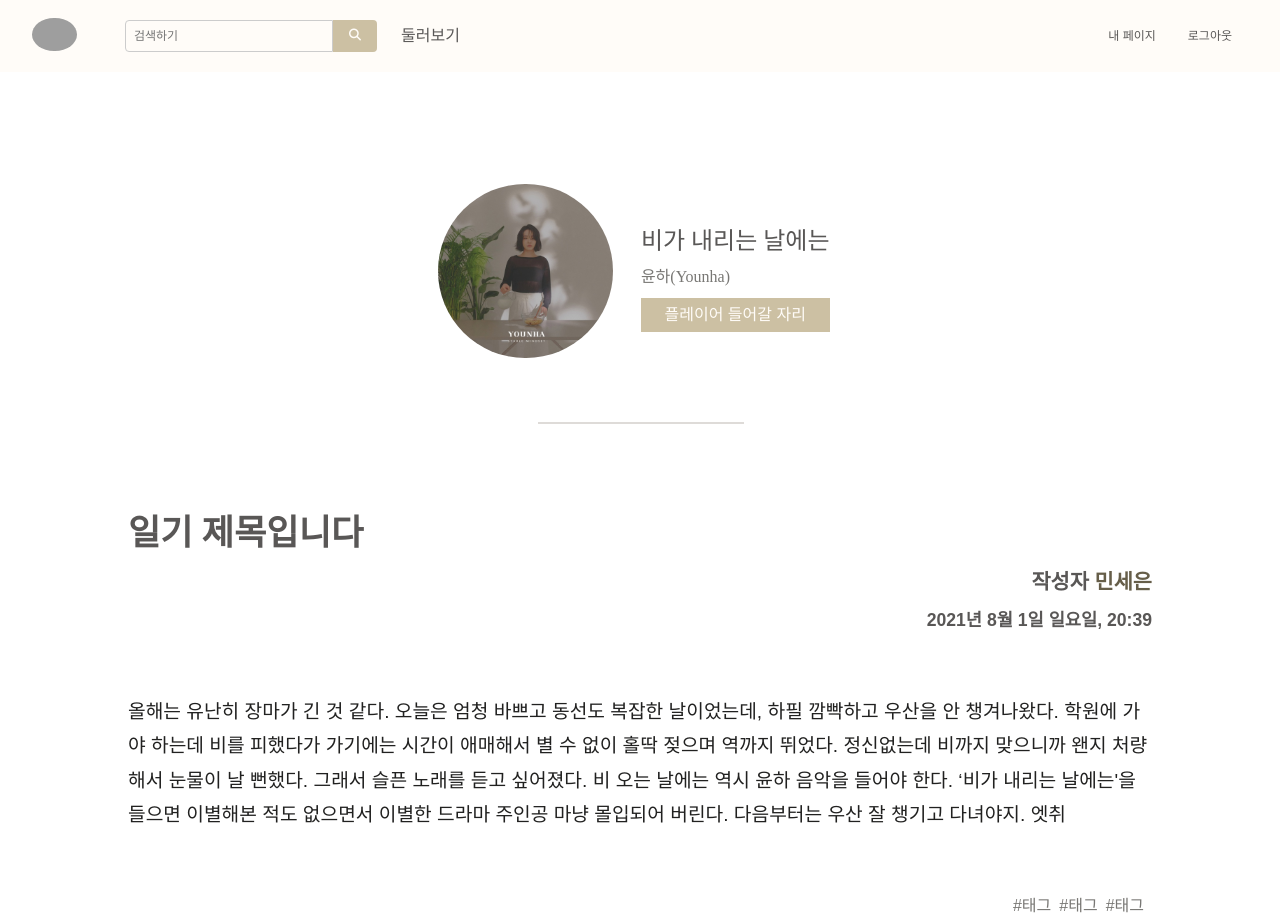
After one commit to 2eum/musicdiary, a Django app: page /detail/ in a window 1280 px wide. The commit adds this page. Run offline with Django 3.2, Linux system fonts and the light colour scheme; some libraries are stand-ins or nearby versions; some web fonts are replaced; grey boxes are pictures that could not be loaded.

Commit message:
detail-front 1st done

```diff
--- a/musicdiary/urls.py
+++ b/musicdiary/urls.py
@@ -25,4 +25,5 @@ urlpatterns = [
     path('mypage/', views.user_listview),
     path('search_home/', views.search_home, name="search_home"),
     path('search_home/search_query/', views.search_query, name="search_query"),
+    path('detail/', views.detail, name="detail"),
 ]
--- /dev/null
+++ b/posts/static/css/detail.css
@@ -0,0 +1,65 @@
+:root {
+    --mus-black: #212120;
+    --mus-darkgray: #595756;
+    --mus-little-darkgray: #787774;
+    --mus-neutralgray: #9e9c9a;
+    --mus-white: #fffcf8;
+    --mus-pink: #ebb29b;
+    --mus-brown: #998f76;
+}
+
+.music {
+    height: 250px;
+    /* background-color: var(--mus-white); */
+    border-radius: 3px;
+}
+
+.music img {
+    height : 80%;
+}
+
+.music-info {
+    font-family: Pretendard-Medium;
+    color: var(--mus-darkgray);
+    /* margin: 20px; */
+    text-align: left;
+    display: inline-block;
+    /* position: relative; */
+}
+
+.player {
+    text-align: center;
+    color: var(--mus-white);
+    background-color: #CCC0A3;
+    margin: 12px;
+}
+
+hr {
+    width: 16%;
+    text-align: center;
+    margin: 20px 42% 20px 42%;
+}
+
+.diary-info {
+    text-align:right;
+}
+
+.diary > .diary-title {
+    font-size: 2.2em;
+    margin-bottom: 0px;
+    margin-top: 90px;
+}
+
+.diary-author {
+    font-size: 1.3em;
+    color: var(--mus-darkgray);
+}
+
+.diary-date {
+    font-size: 1.1em;
+    color: var(--mus-darkgray);
+}
+
+.diary-content {
+    font-size: 1.2em;
+}
--- a/posts/static/css/style.css
+++ b/posts/static/css/style.css
@@ -131,6 +131,8 @@ nav > .logo {
   color: var(--mus-white);
 }
 
+/* header */
+
 .header-content {
   background: linear-gradient(
     120deg,
@@ -162,6 +164,8 @@ nav > .logo {
   color: var(--mus-white);
 }
 
+/* Main Content Area */
+
 .content-title {
   font-family: Pretendard-Bold;
   margin: 70px 0px 20px 0px;
@@ -189,6 +193,7 @@ nav > .logo {
 .music-artist {
   font-family: Pretendard-Medium;
   color: var(--mus-little-darkgray);
+  margin: 12px;
 }
 
 .preview-music img {
@@ -200,6 +205,10 @@ nav > .logo {
   color: var(--mus-darkgray);
 }
 
+.tag {
+  color: var(--mus-little-darkgray);
+}
+
 .lh-large {
   line-height: 1.8;
 }
--- a/posts/templates/base.html
+++ b/posts/templates/base.html
@@ -14,6 +14,7 @@
       crossorigin="anonymous"
     ></script>
     <link rel="stylesheet" href="{% static 'css/style.css' %}" />
+    <link rel="stylesheet" href="{% static 'css/detail.css' %}" />
     <title>Music Diary</title>
   </head>
   <body>
--- /dev/null
+++ b/posts/templates/detail.html
@@ -0,0 +1,57 @@
+{% extends './base.html' %} {% load static %} {% block content %}
+
+<!-- Music Area -->
+<section class="music-area w-80 ml-auto mr-auto mv3 flex justify-center">
+    <div class="music flex ph3 pv3 mt5 justify-center">
+        <!-- shadow-5-ns -->
+        <img
+            src="{% static 'images/cover-detail.jpeg' %}"
+            alt="album cover"
+            class="br-100 mv3 ml3"
+        />
+        <div class="music-info mh3 mv3 pv4">
+            <p class="music-title f3">비가 내리는 날에는</p>
+            <p class="music-artist">윤하(Younha)</p>
+            <div class="player pv2">플레이어 들어갈 자리</div>
+        </div>
+    </div>
+</section>
+
+<hr color="#DEDBD8">
+
+<!-- Diary Area -->
+<section class="diary-area">
+    <div class="diary w-80 ml-auto mr-auto">
+        <h1 class="diary-title">
+            일기 제목입니다
+        </h1>
+        <div class="diary-info mv3">
+            <h4 class="diary-author mb3">
+                작성자 <span class="username">민세은</span>
+            </h4>
+            <h5 class="diary-date mv3">
+                2021년 8월 1일 일요일, 20:39
+            </h5>
+        </div>
+        <p class="diary-content mv5 lh-large">
+            올해는 유난히 장마가 긴 것 같다. 오늘은 엄청 바쁘고 동선도 복잡한 날이었는데,
+            하필 깜빡하고 우산을 안 챙겨나왔다. 학원에 가야 하는데 비를 피했다가 가기에는
+            시간이 애매해서 별 수 없이 홀딱 젖으며 역까지 뛰었다.
+            정신없는데 비까지 맞으니까 왠지 처량해서 눈물이 날 뻔했다.
+            그래서 슬픈 노래를 듣고 싶어졌다. 비 오는 날에는 역시 윤하 음악을 들어야 한다.
+            ‘비가 내리는 날에는'을 들으면 이별해본 적도 없으면서 이별한 드라마 주인공 마냥 몰입되어 버린다.
+            다음부터는 우산 잘 챙기고 다녀야지. 엣취
+        </p>
+        <ul class="tags flex justify-end w-100 mt3">
+            <li class="tag">#태그</li>
+            <li class="tag ml2">#태그</li>
+            <li class="tag mh2">#태그</li>
+        </ul>
+
+    </div>
+</section>
+
+
+
+
+{% endblock %}
--- a/posts/views.py
+++ b/posts/views.py
@@ -51,3 +51,6 @@ def search_query(request):
     search_word = request.POST.get('search-word')
     results = sp.search(search_word)
     return render(request, 'search_home.html', {'results':results})
+
+def detail(request):
+    return render(request, 'detail.html')
```
Also changed, not shown: db.sqlite3, posts/static/images/cover-detail.jpeg (added).
